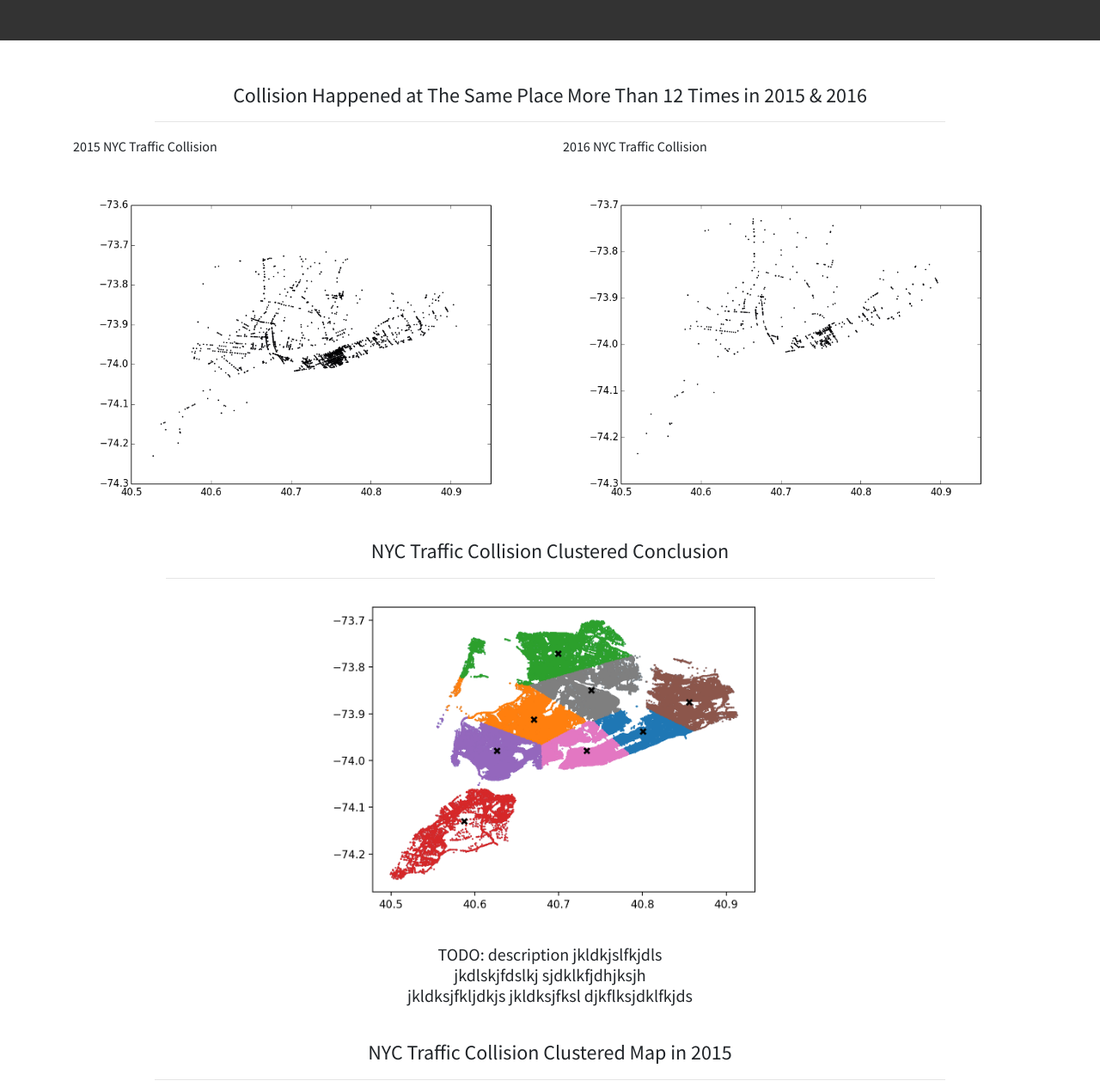
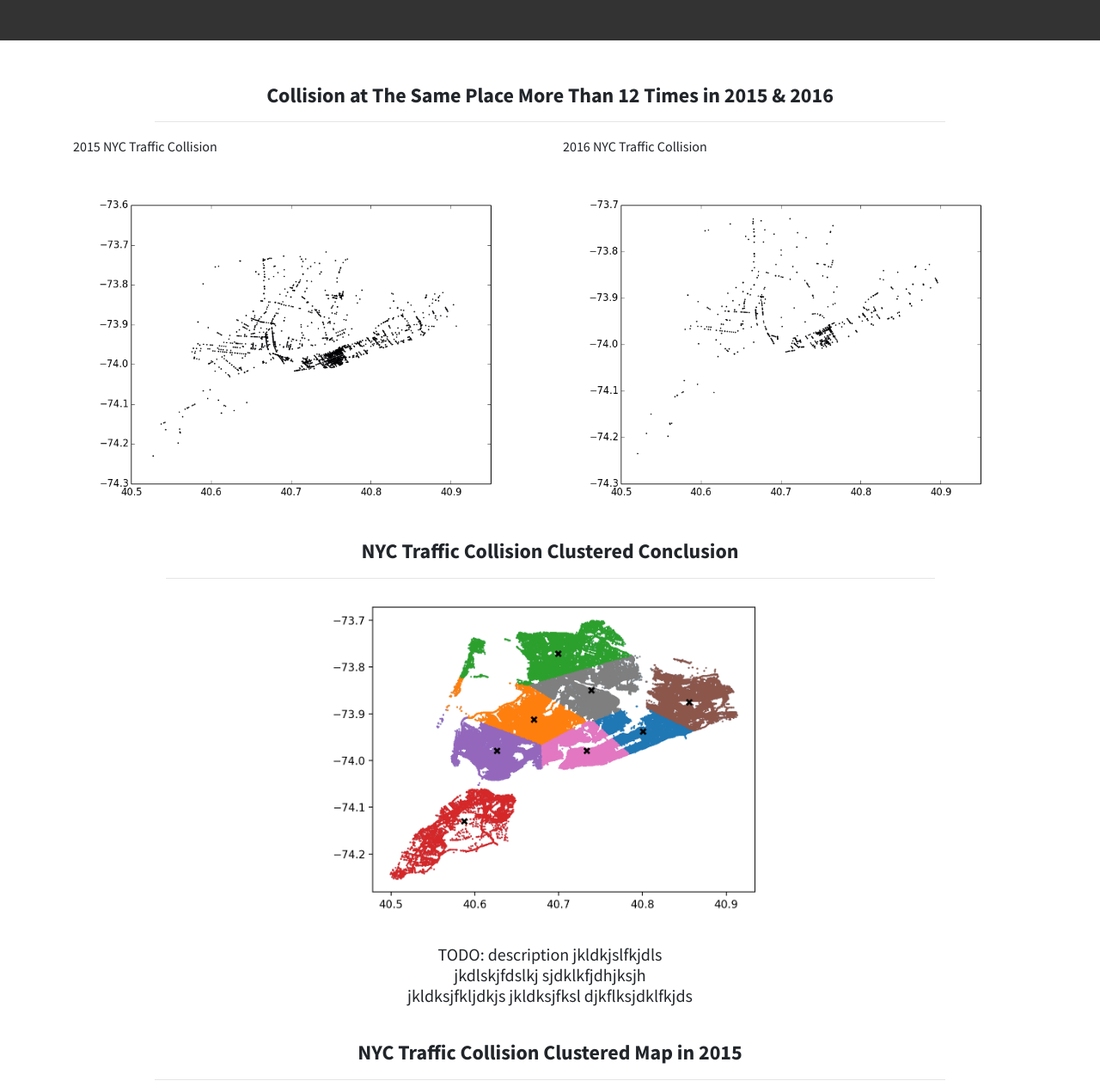
Before and after one commit to nickszhu/CMAN, a plain HTML site: page index.html in a window 1280 px wide. Shown: the part 1336-2600 px from the top of the page at 86% size. Drawn offline with Linux system fonts and the light colour scheme; a script that the page names is missing.

```diff
--- a/index.html
+++ b/index.html
@@ -138,7 +138,7 @@
       <div class="container">
         <div class="row">
           <div class="col-lg-10 mx-auto text-center">
-            <h4>Collision Happened at The Same Place More Than 12 Times in 2015 &amp; 2016</h4>
+            <h4><b>Collision at The Same Place More Than 12 Times in 2015 &amp; 2016</b></h4>
             <hr class="medium">
           </div>
           <div class="col-md-6">
@@ -155,7 +155,7 @@
         <div>
         <br>
           <div class="col-lg-10 mx-auto text-center">
-            <h4>NYC Traffic Collision Clustered Conclusion</h4>
+            <h4><b>NYC Traffic Collision Clustered Conclusion</b></h4>
             <hr class="medium">
           </div>
           <div class="col-md-6 mx-auto">
@@ -171,7 +171,7 @@
         <br>
         <div class="row">
           <div class="col-lg-10 mx-auto text-center">
-            <h4>NYC Traffic Collision Clustered Map in 2015</h4>
+            <h4><b>NYC Traffic Collision Clustered Map in 2015</b></h4>
             <hr class="medium">
           </div>
           <div class="col-md-4">
@@ -187,7 +187,7 @@
 
         <div class="row">
             <div class="col-lg-10 mx-auto text-center">
-              <h4>NYC Traffic Collision Clustered Map in 2016</h4>
+              <h4><b>NYC Traffic Collision Clustered Map in 2016</b></h4>
               <hr class="medium">
             </div>
             <div class="col-md-4">
```
Also changed, not shown: maps/b.txt (added), maps/subway1.png (renamed from maps/Figure_1.png), maps/subway2.png (added).
